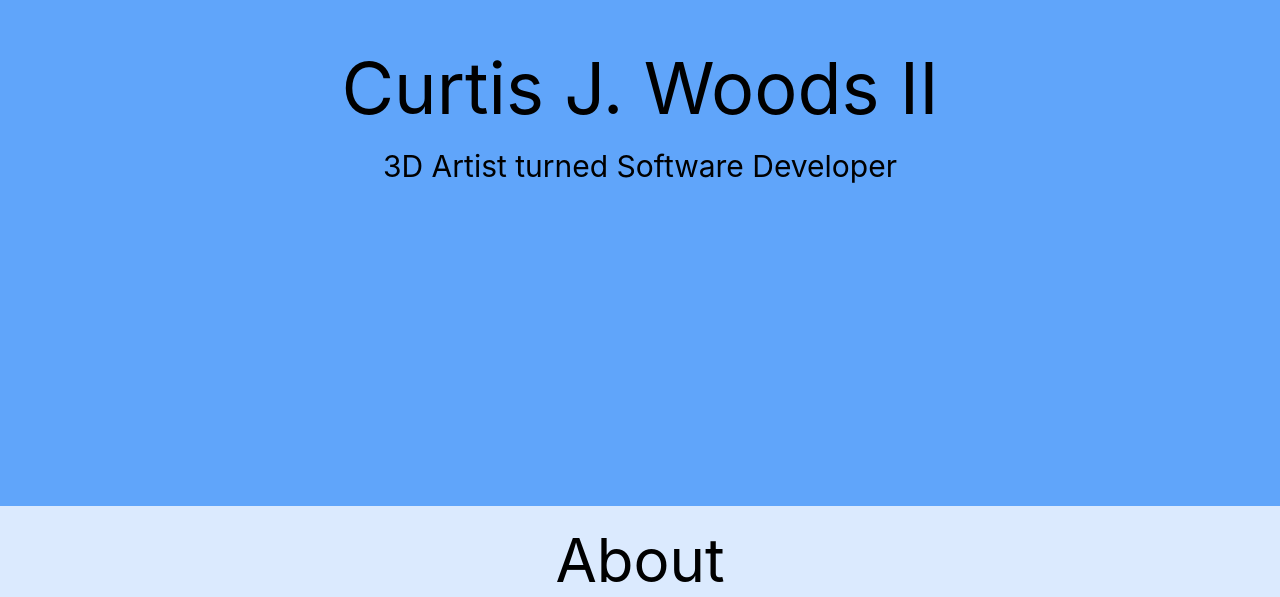
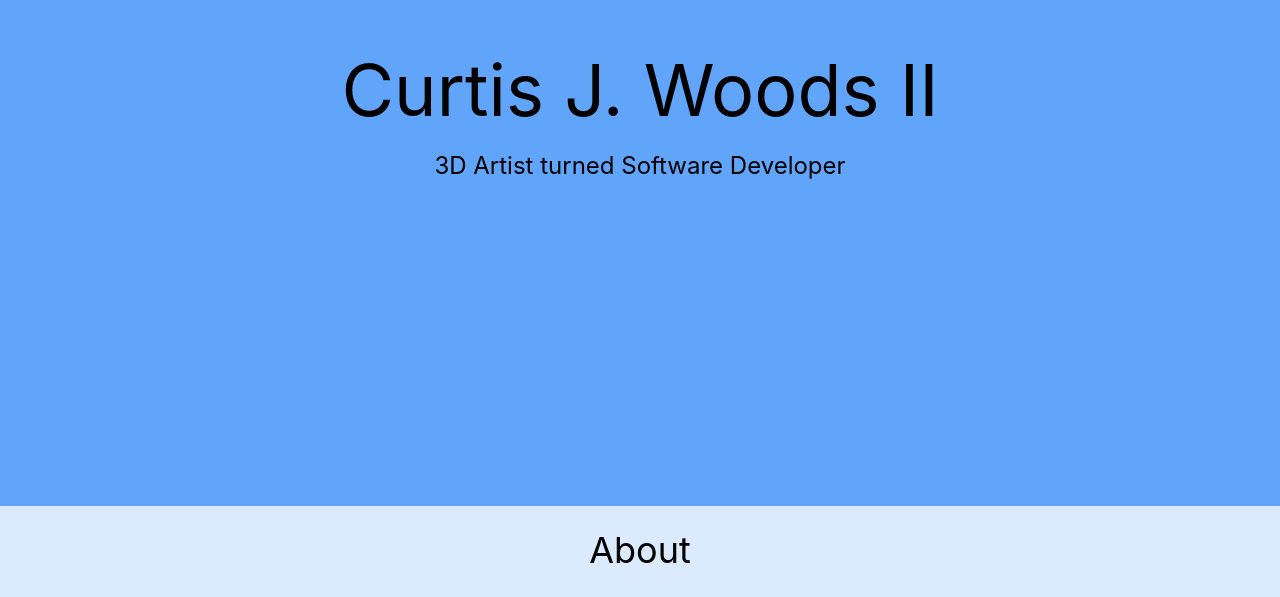
Before and after one commit to DeletedC/portfolio-express, a React (Create React App) app: page / in a window 1280 px wide. Shown: the part 294-891 px from the top of the page. Built offline with nearby package versions, Linux system fonts and the light colour scheme.

Commit message:
Minor tweaks, added new headshots

```diff
--- a/src/index.css
+++ b/src/index.css
@@ -5,10 +5,10 @@
 
 @layer base {
   h1 {
-    @apply text-6xl;
+    @apply text-4xl;
   }
   h2 {
-    @apply text-3xl;
+    @apply text-2xl;
   }
 }
 
```
Also changed, not shown: public/img/Headshot.png (added), public/img/Headshot_20210524.jpg (added), src/components/Skills.js.
